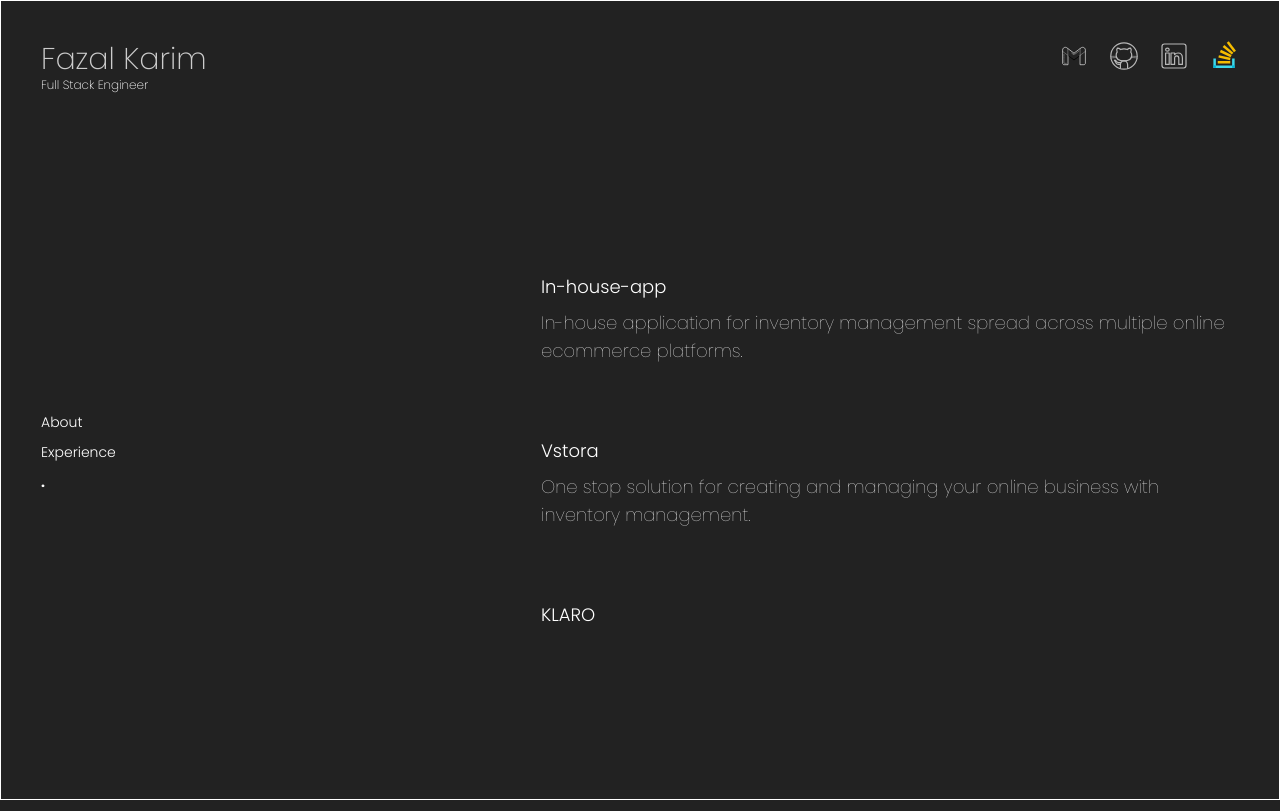
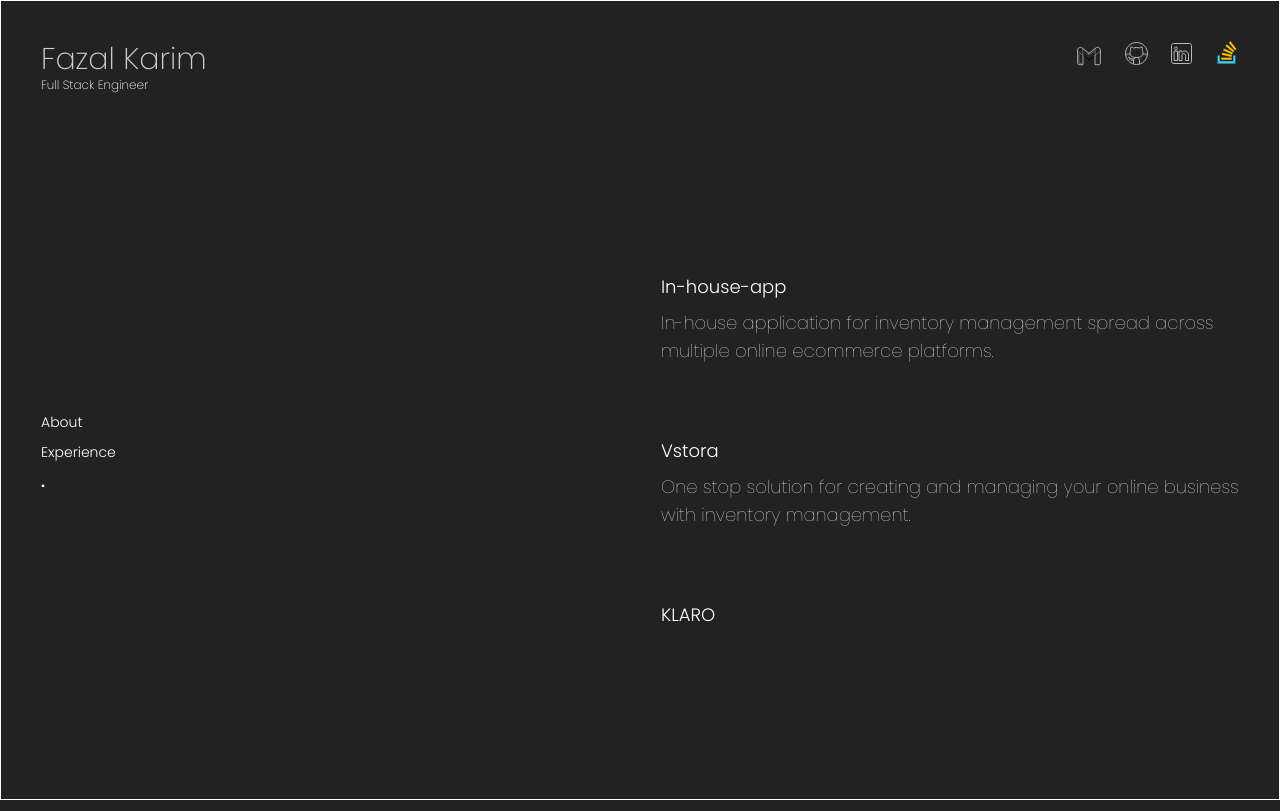
Before and after one commit to haider-94/fazalportfolio, a Next.js app: page / in a window 1280 px wide. Both pictures are taken after a click on the item "Projects". Built offline with nearby package versions, Linux system fonts and the light colour scheme.

Commit message:
adjust socila icons size and projects width

```diff
--- a/components/header/header.js
+++ b/components/header/header.js
@@ -20,22 +20,22 @@ const Header = () => {
         <div className="flex gap-5">
           <li>
             <Link href="mailto:fazalkarim.se@gmail.com">
-              <Image width={30} height={30} src={gmail} alt="" />
+              <Image width={30} height={25} src={gmail} alt="" />
             </Link>
           </li>
           <li>
             <Link href="https://github.com/fazal26">
-              <Image width={30} height={30} src={github} alt="" />
+              <Image width={25} height={25} src={github} alt="" />
             </Link>
           </li>
           <li>
-            <Link href="https://www.linkedin.com/in/haider-ali-693996272/">
-              <Image width={30} height={30} src={linkdin} alt="" />
+            <Link href="https://www.linkedin.com/in/fazalkarim/">
+              <Image width={25} height={25} src={linkdin} alt="" />
             </Link>
           </li>
           <li>
-            <Link href="https://www.linkedin.com/in/haider-ali-693996272/">
-              <Image width={30} height={30} src={stackoverflow} alt="" />
+            <Link href="https://stackoverflow.com/users/10195813/fazal-karim">
+              <Image width={25} height={25} src={stackoverflow} alt="" />
             </Link>
           </li>
         </div>
--- a/components/user/descriptions.js
+++ b/components/user/descriptions.js
@@ -13,7 +13,7 @@ const PersonalInfo = ({ data, about, experience, projects }) => {
         ))}
       {projects &&
         data.projects.map((pro) => (
-          <div key={pro.id} className="grid grid-cols-[1fr] items-start">
+          <div key={pro.id} className="grid grid-cols-[1fr] ml-[120px] items-start">
             <Projects projects={pro} />
           </div>
         ))}
```
